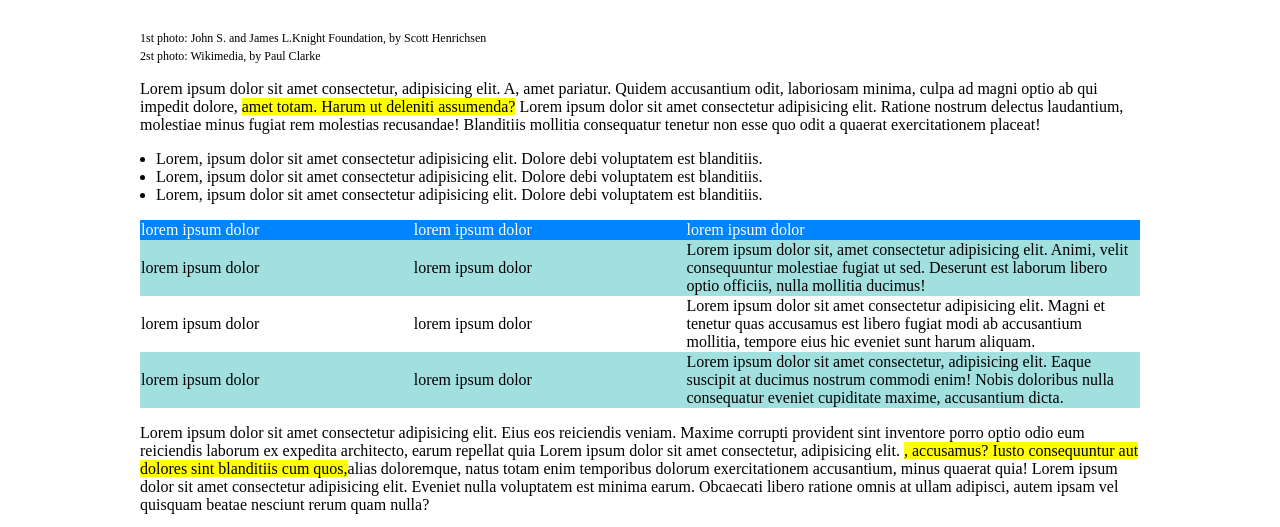
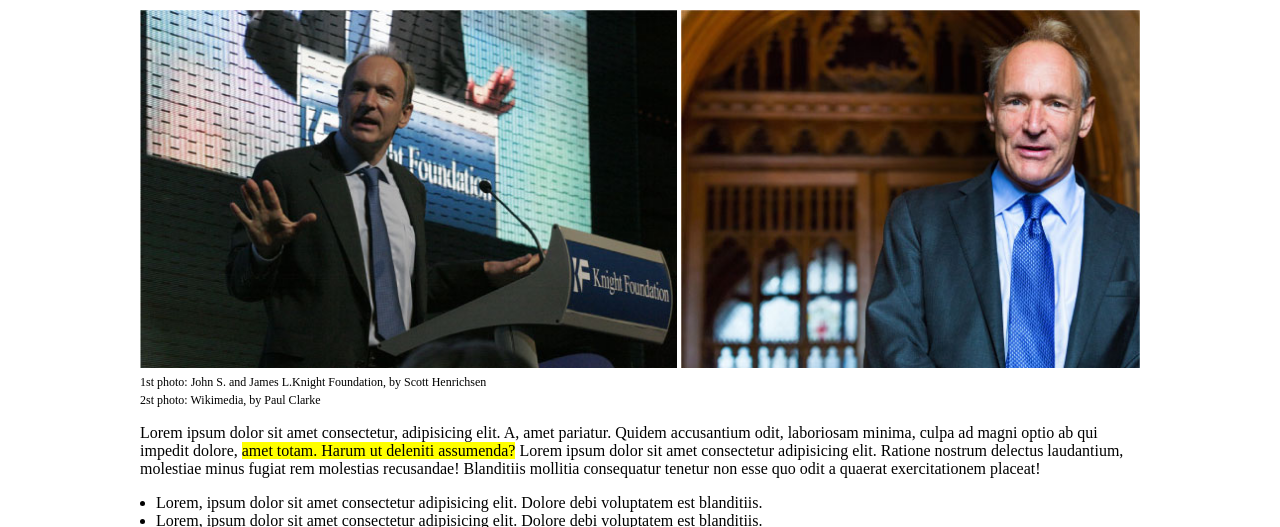
Before and after one commit to Fernweh99/html-css-booleaner, a plain HTML site: page bonus/index.html in a window 1280 px wide. Shown: the part 276-803 px from the top of the page. Drawn offline with Linux system fonts and the light colour scheme; files that its build step writes are made by us from their sources; files whose address does not match are found by name.

Commit message:
fix-bonus

```diff
--- a/bonus/index.html
+++ b/bonus/index.html
@@ -3,7 +3,7 @@
 <head>
     <meta charset="UTF-8">
     <meta http-equiv="X-UA-Compatible" content="IE=edge">
-    <link rel="stylesheet" href="css/style.css">
+    <link rel="stylesheet" href="style.css">
     <title>TheBooleaner</title>
 </head>
 <body>
@@ -21,8 +21,8 @@
                 <span id="info-title">Scritto da <span id="author">The Booleaner</span>
                 <br><span id="data">10/10/2020</span></span>
                 <figure>
-                    <img src="img/tim-1.jpg" alt="" width="537">
-                    <img src="img/tim-2.jpg" alt="" width="459">
+                    <img src="../img/tim-1.jpg" alt="" width="537">
+                    <img src="../img/tim-2.jpg" alt="" width="459">
                 </figure>
                 <span id="info-foto">1st photo: John S. and James L.Knight Foundation, by Scott Henrichsen <br>2st photo: Wikimedia, by Paul Clarke</span>
             </section>
```
